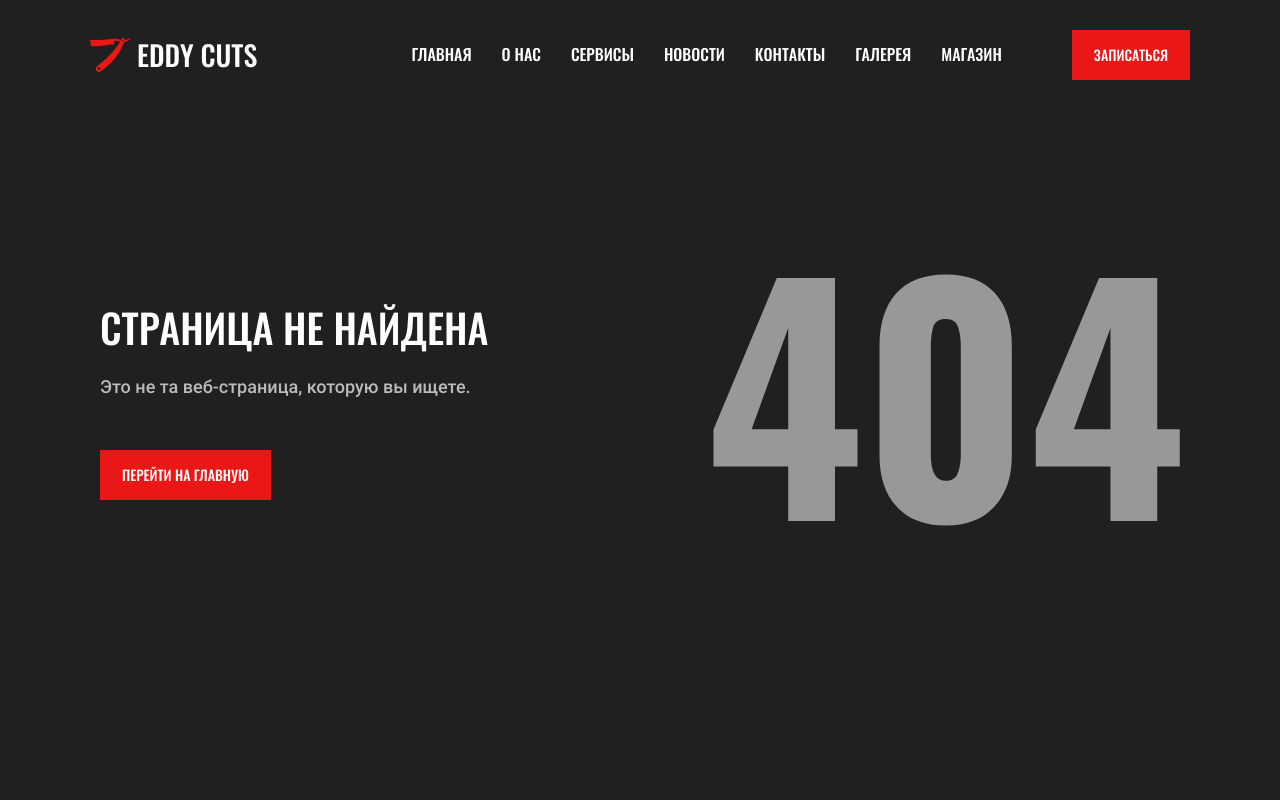
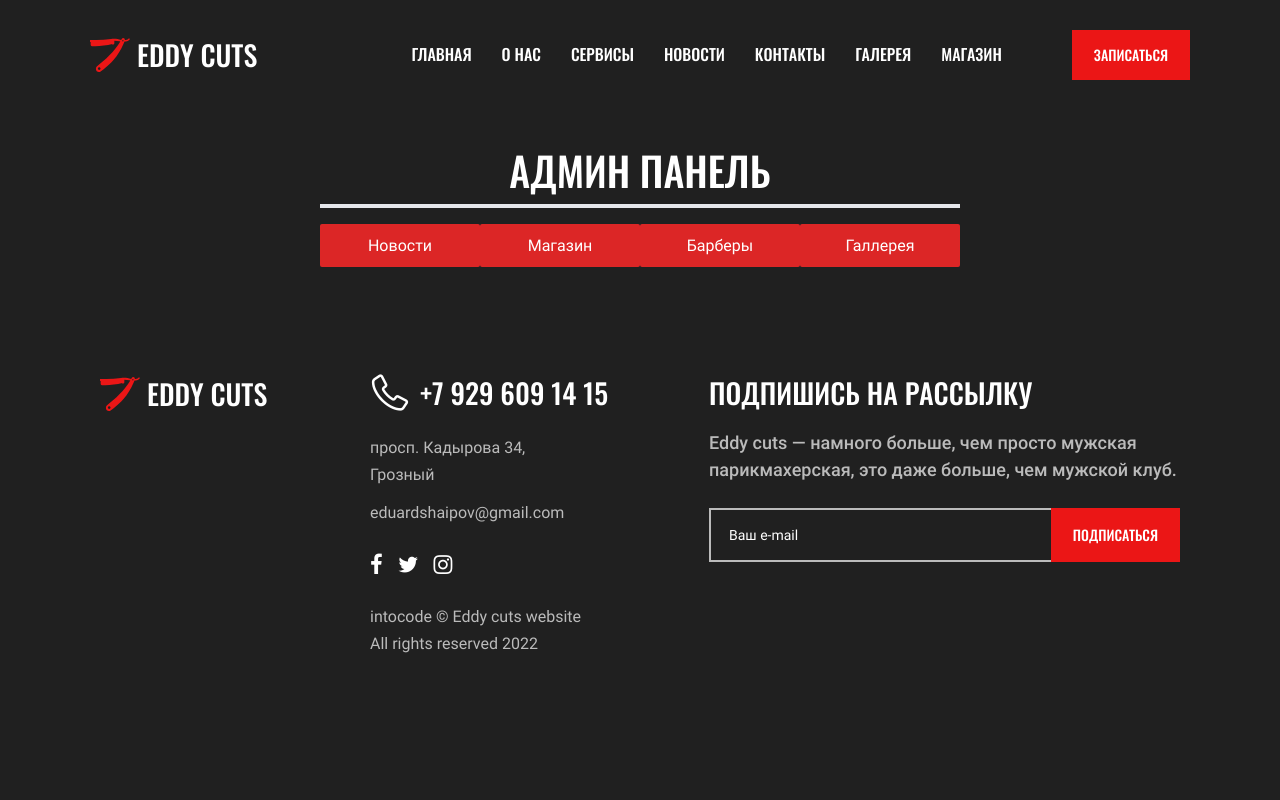
Before and after one commit to Israill/barber-shop, a Next.js app in the folder client/: page /admin in a window 1280 px wide. Before the commit this address had no page. Shown: the top 800 px of the page. Built offline with nearby package versions, Linux system fonts and the light colour scheme.

Commit message:
Сделал админ страницу

```diff
--- /dev/null
+++ b/client/src/pages/admin.jsx
@@ -0,0 +1,26 @@
+const Admin = () => {
+  return(
+    <section>
+      <div className="pt-36 text-center">
+        <h2>Админ панель</h2>
+        <hr className="w-2/4 m-auto mt-2 border-2" />
+      </div>
+      <div className="flex flex-wrap flex-row mt-3 lg:justify-between w-2/4 m-auto justify-center">
+        <button className="bg-red-600 text-white p-2 rounded-sm w-40 hover:bg-gray-900">
+          Новости
+        </button>
+        <button className="bg-red-600 text-white p-2 rounded-sm w-40 hover:bg-gray-900">
+          Магазин
+        </button>
+        <button className="bg-red-600 text-white p-2 rounded-sm w-40 hover:bg-gray-900">
+          Барберы
+        </button>
+        <button className="bg-red-600 text-white p-2 rounded-sm w-40 hover:bg-gray-900">
+          Галлерея
+        </button>
+      </div>
+    </section>
+  )
+}
+
+export default Admin;
```
